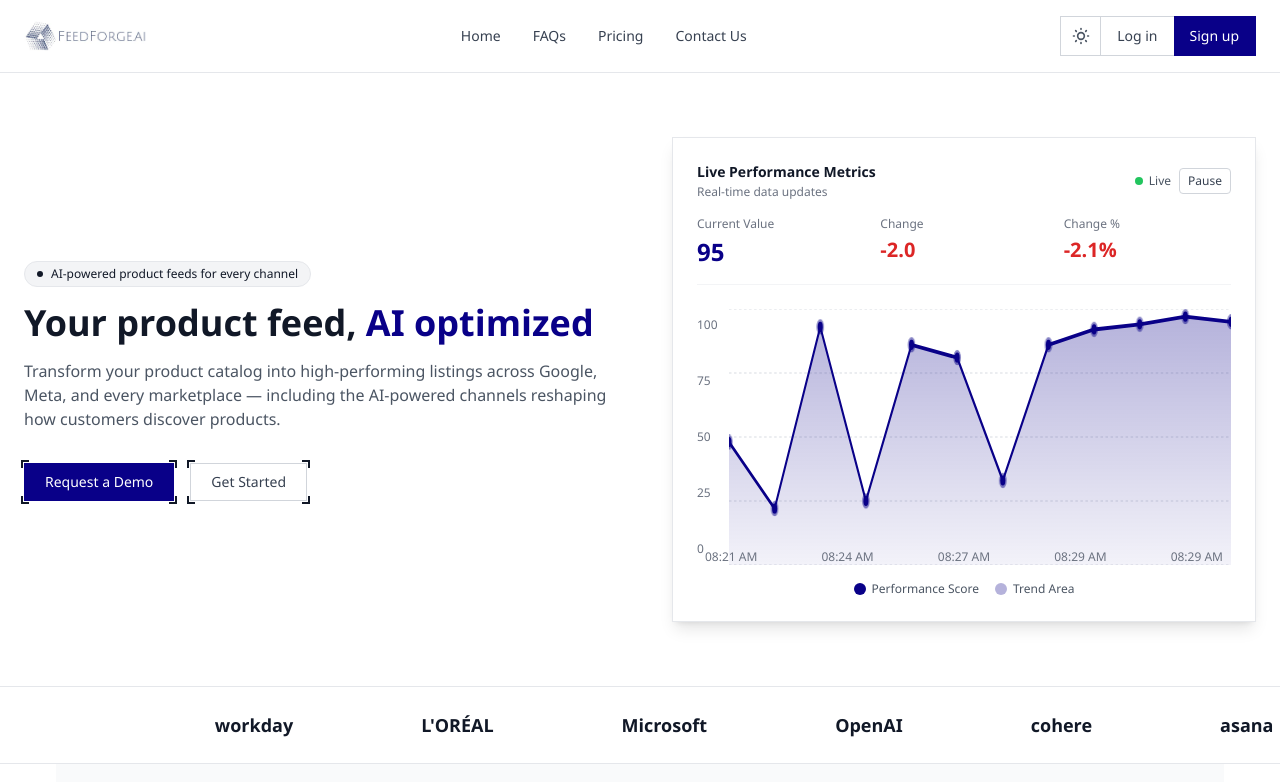
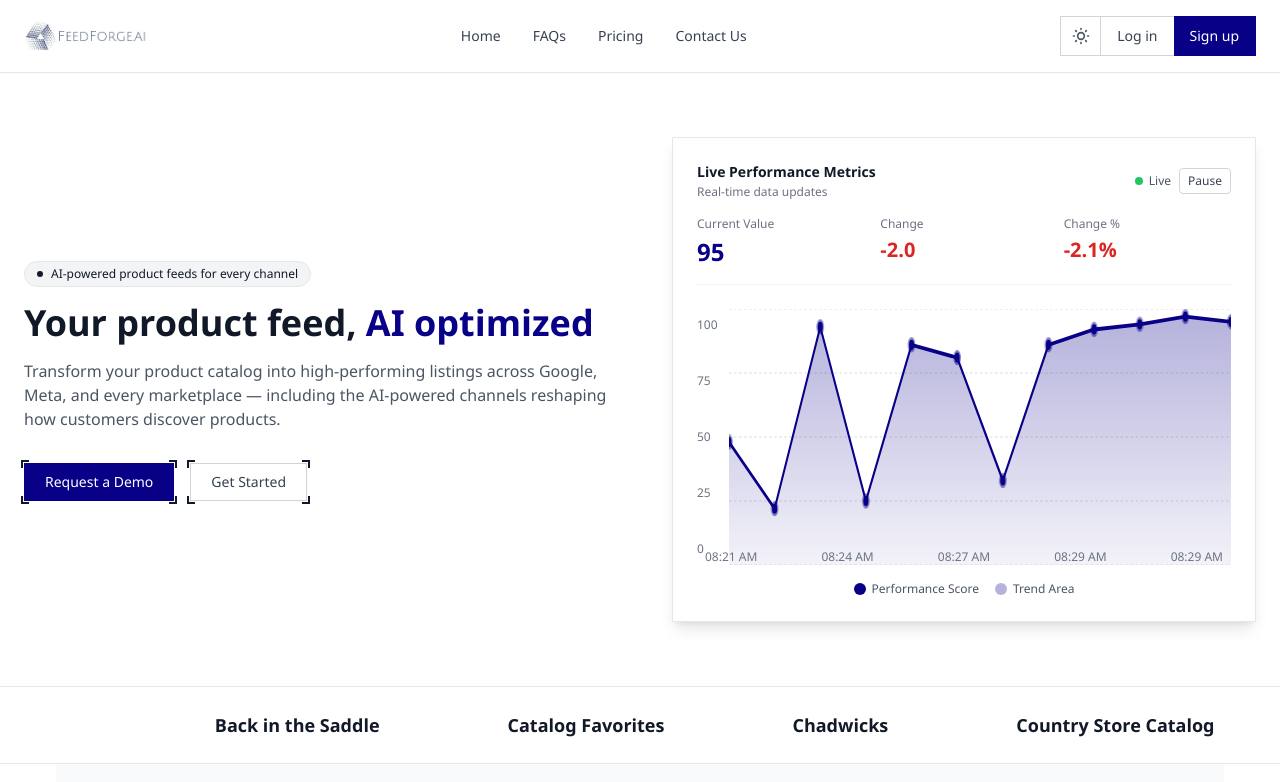
Before and after one commit to geshaaaa/feedforge, a Next.js app: page / in a window 1280 px wide. Shown: the top 782 px of the page. Built offline with nearby package versions, Linux system fonts and the light colour scheme.

Commit message:
added real customer name

```diff
--- a/components/LogoCarousel.tsx
+++ b/components/LogoCarousel.tsx
@@ -1,13 +1,22 @@
 'use client'
 
 const logos = [
-  { name: 'Workday', text: 'workday' },
-  { name: "L'Oréal", text: "L'ORÉAL" },
-  { name: 'Microsoft', text: 'Microsoft' },
-  { name: 'OpenAI', text: 'OpenAI' },
-  { name: 'Cohere', text: 'cohere' },
-  { name: 'Asana', text: 'asana' },
-  { name: 'Gojek', text: 'GO!' },
+  { name: 'Back in the Saddle', text: 'Back in the Saddle' },
+  { name: 'Catalog Favorites', text: 'Catalog Favorites' },
+  { name: 'Chadwicks', text: 'Chadwicks' },
+  { name: 'Country Store Catalog', text: 'Country Store Catalog' },
+  { name: 'Expressions', text: 'Expressions' },
+  { name: 'In the Company of Dogs', text: 'In the Company of Dogs' },
+  { name: "Magellan's", text: "Magellan's" },
+  { name: "Nature's Jewelry", text: "Nature's Jewelry" },
+  { name: 'North Style', text: 'North Style' },
+  { name: 'Potpourri Gifts', text: 'Potpourri Gifts' },
+  { name: 'Pyramid Collection', text: 'Pyramid Collection' },
+  { name: 'Sagefinds', text: 'Sagefinds' },
+  { name: 'Serengeti Fashions', text: 'Serengeti Fashions' },
+  { name: 'The Stitchery', text: 'The Stitchery' },
+  { name: 'Whatever Works', text: 'Whatever Works' },
+  { name: 'Young Explorers', text: 'Young Explorers' },
 ]
 
 // Duplicate logos for seamless infinite scroll
```
